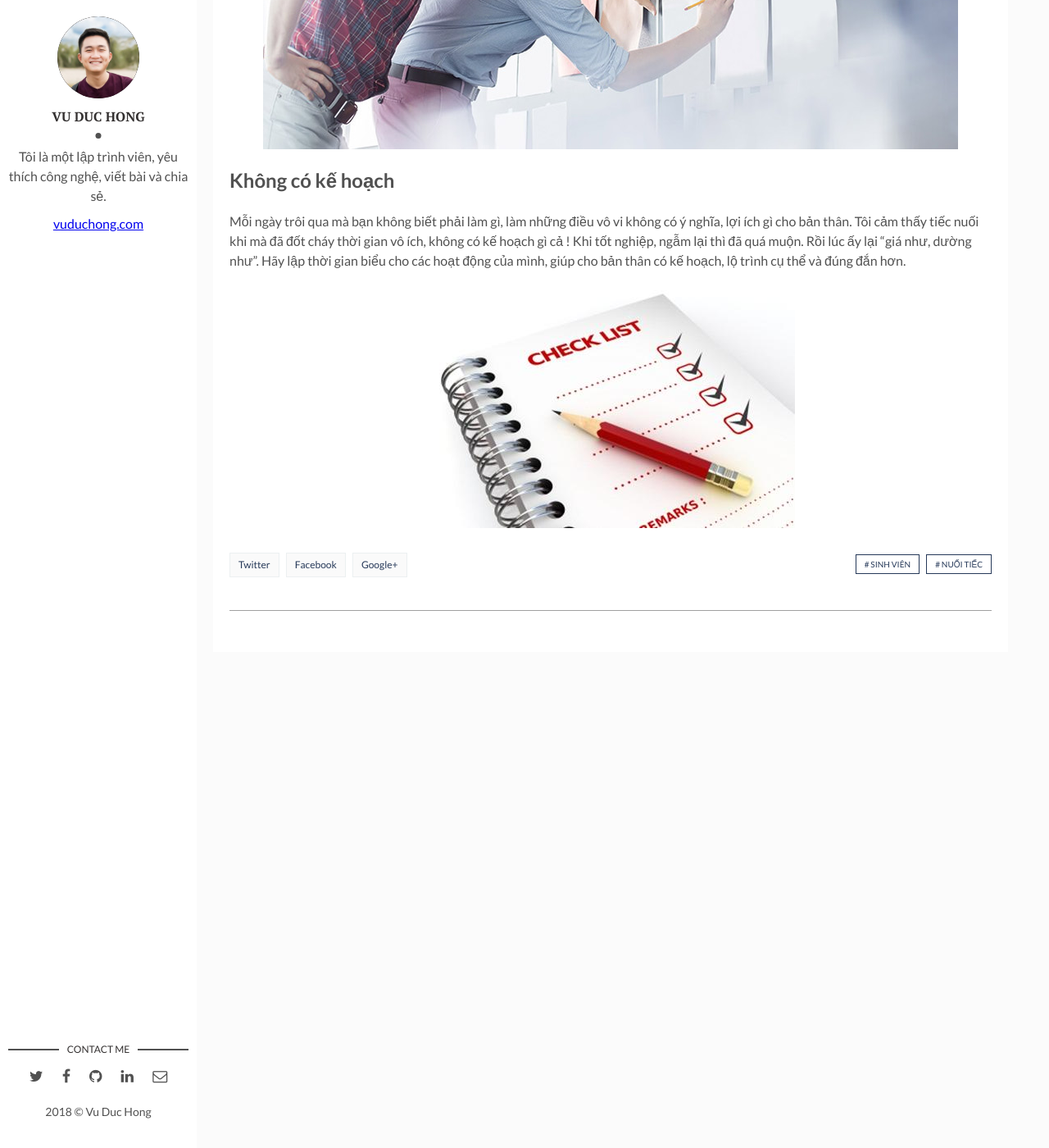
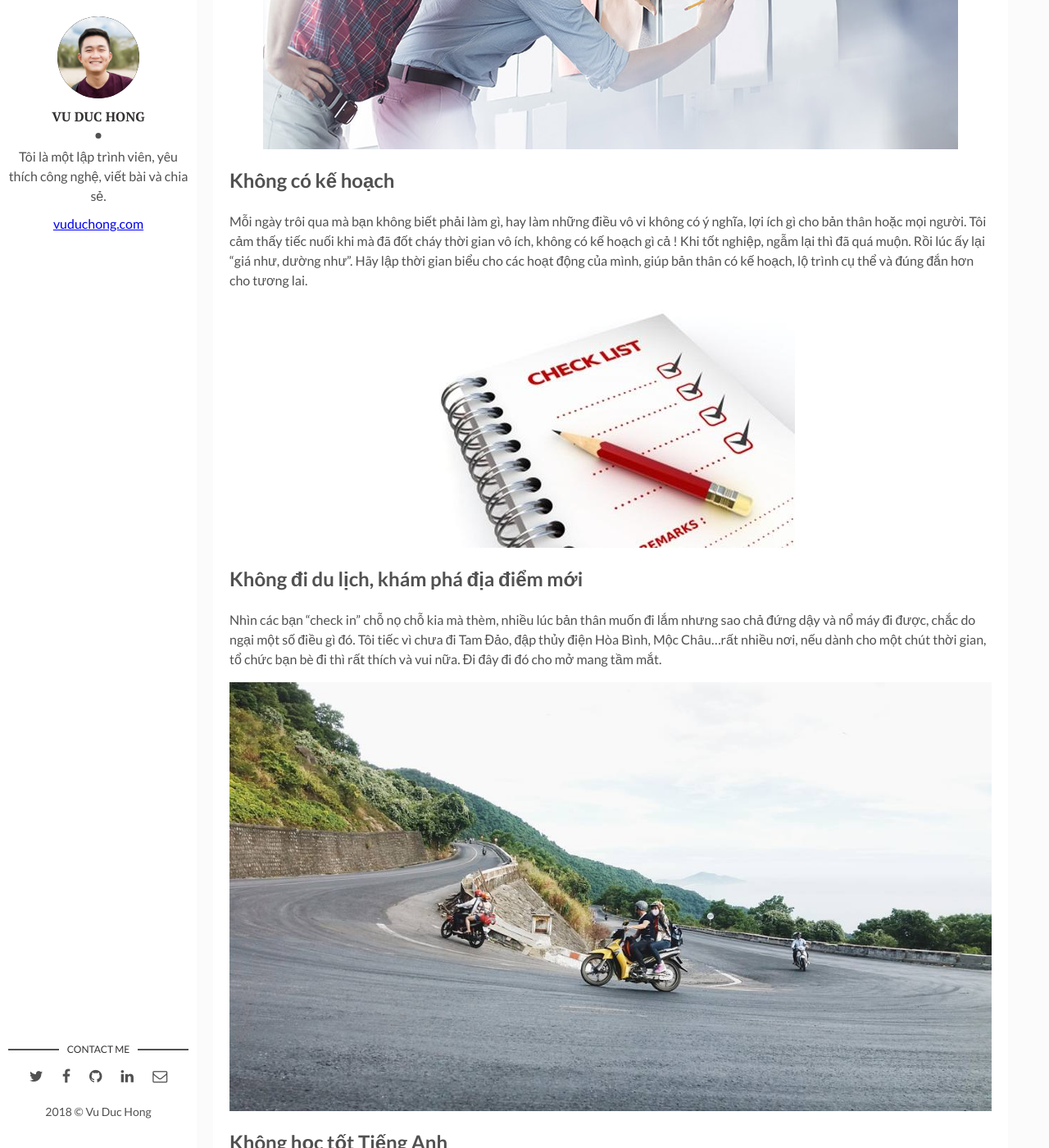
Before and after one commit to tinhyeucongnghe/tinhyeucongnghe.github.io, a Jekyll site: the page built from _posts/2018-06-01-nhung-dieu-nuoi-tiec-thoi-sinh-vien.md, in a window 1280 px wide and 1400 px high, scrolled down 2324 px. Shown: the whole window at 82% size. Built offline with Jekyll 4.4.1, drawn with Linux system fonts in a browser that asks for light colours; comment, search, counter and statistics services are not loaded; some of the changed text lies outside the part shown.

Commit message:
update post

```diff
--- a/_posts/2018-06-01-nhung-dieu-nuoi-tiec-thoi-sinh-vien.md
+++ b/_posts/2018-06-01-nhung-dieu-nuoi-tiec-thoi-sinh-vien.md
@@ -24,6 +24,16 @@ Ngoài việc học tập hằng ngày ra, thì những trải nghiệm thực t
 ![sinh viên có nên đi làm thêm]({{site.baseurl}}/assets/img/trai-nghiem-thuc-te.jpg)
 
 ## Không có kế hoạch
-Mỗi ngày trôi qua mà bạn không biết phải làm gì, làm những điều vô vi không có ý nghĩa, lợi ích gì cho bản thân. Tôi cảm thấy tiếc nuối khi mà đã đốt cháy thời gian vô ích, không có kế hoạch gì cả ! Khi tốt nghiệp, ngẫm lại thì đã quá muộn. Rồi lúc ấy lại "giá như, dường như". Hãy lập thời gian biểu cho các hoạt động của mình, giúp cho bản thân có kế hoạch, lộ trình cụ thể và đúng đắn hơn.
+Mỗi ngày trôi qua mà bạn không biết phải làm gì, hay làm những điều vô vi không có ý nghĩa, lợi ích gì cho bản thân hoặc mọi người. Tôi cảm thấy tiếc nuối khi mà đã đốt cháy thời gian vô ích, không có kế hoạch gì cả ! Khi tốt nghiệp, ngẫm lại thì đã quá muộn. Rồi lúc ấy lại "giá như, dường như". Hãy lập thời gian biểu cho các hoạt động của mình, giúp bản thân có kế hoạch, lộ trình cụ thể và đúng đắn hơn cho tương lai.
 
 ![thời gian biểu, kế hoạch cuộc sống]({{site.baseurl}}/assets/img/ke-hoach.jpg)
+
+## Không đi du lịch, khám phá địa điểm mới
+Nhìn các bạn "check in" chỗ nọ chỗ kia mà thèm, nhiều lúc bản thân muốn đi lắm nhưng sao chả đứng dậy và nổ máy đi được, chắc do ngại một số điều gì đó. Tôi tiếc vì chưa đi Tam Đảo, đập thủy điện Hòa Bình, Mộc Châu...rất nhiều nơi, nếu dành cho một chút thời gian, tổ chức bạn bè đi thì rất thích và vui nữa. Đi đây đi đó cho mở mang tầm mắt.
+
+![không đi du lịch, khám phá địa điểm mới]({{site.baseurl}}/assets/img/di-phuot.jpg)
+
+## Không học tốt Tiếng Anh
+Tôi đã biết Tiếng Anh sẽ rất quan trọng, trong thời đại thế kỷ 21, gần như là một ngôn ngữ cơ bản, nhất là đối với các bạn sinh viên. Ấy vậy mà tôi vẫn lười học Tiếng Anh, khi mà sau này ra trường mới thấy, trong công việc, cuộc sống, rất cần tới Tiếng Anh, có nó thì lương sẽ tốt hơn, sẽ có nhiều cách kiếm tiền hơn, sẽ giao lưu, học hỏi được nhiều hơn từ thế giới. Cũng may là tôi cũng có chút cơ bản, cũng đọc hiểu được, nên tra cứu tài liệu cũng đỡ vất vả. Các bạn hãy cố gắng học tốt Tiếng Anh nhé.
+
+![học tiếng anh]({{site.baseurl}}/assets/img/hoc-tieng-anh.jpg)
```
Also changed, not shown: assets/img/di-phuot.jpg (added), assets/img/hoc-tieng-anh.jpg (added).
